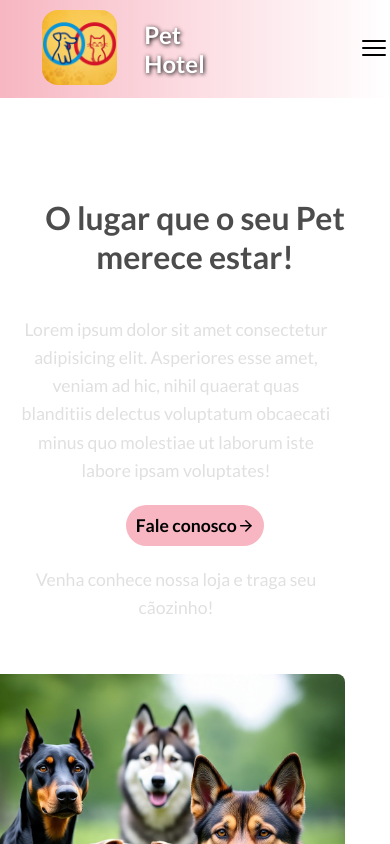
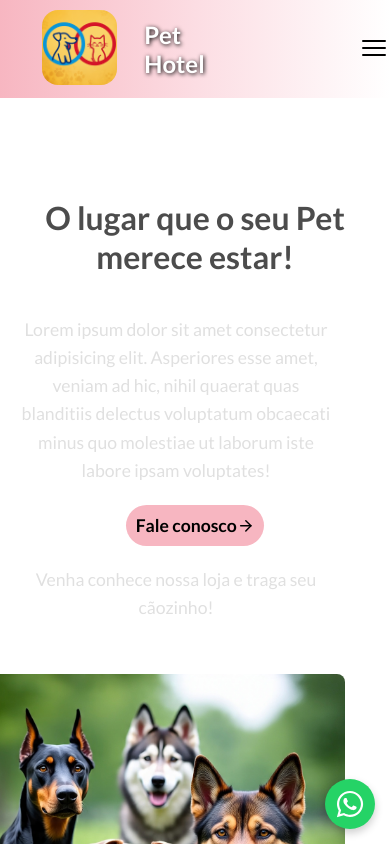
Before and after one commit to Balbino-JS/land-pet, a React (Vite) app in the folder land-pet/: page / in a window 390 px wide. Shown: the top 844 px of the page. Built offline with nearby package versions, Linux system fonts and the light colour scheme.

Commit message:
Adicionei o botão de Whatsapp flutuante.

```diff
--- a/land-pet/package.json
+++ b/land-pet/package.json
@@ -20,6 +20,7 @@
     "@mui/material": "^7.3.1",
     "react": "^19.1.1",
     "react-dom": "^19.1.1",
+    "react-floating-button": "^1.1.1",
     "react-icons": "^5.5.0"
   },
   "devDependencies": {
--- a/land-pet/src/CSS/App.css
+++ b/land-pet/src/CSS/App.css
@@ -284,6 +284,55 @@ img:hover {
   color: #6a6a6a;
   font-size: 1.25rem;
   margin: 1.5rem 0rem;
+}
+
+/* ==== WHATSAPP ==== */
+.whats-float {
+  position: fixed;
+  bottom: 20px;
+  right: 20px;
+  z-index: 9999;
+}
+
+/* Link e ícone do WhatsApp */
+.whats-float a {
+  display: flex;
+  justify-content: center;
+  align-items: center;
+  width: 60px;
+  height: 60px;
+  background-color: #25d366; /* Cor oficial do WhatsApp */
+  color: #fff;
+  border-radius: 50%;
+  box-shadow: 0 4px 8px rgba(0, 0, 0, 0.2);
+  transition: transform 0.3s ease-in-out;
+}
+
+/* Efeito de hover para o botão */
+.whats-float a:hover {
+  transform: scale(1.1); /* Efeito de zoom */
+}
+
+/* Estilização do ícone */
+.whats-float a svg {
+  font-size: 36px;
+}
+
+/* Media Query para responsividade em telas menores (smartphones) */
+@media (max-width: 768px) {
+  .whats-float {
+    bottom: 15px;
+    right: 15px;
+  }
+
+  .whats-float a {
+    width: 50px;
+    height: 50px;
+  }
+
+  .whats-float a svg {
+    font-size: 30px;
+  }
 }
 
 /* ==== ABOUT ==== */
@@ -574,7 +623,7 @@ img:hover {
 .footer {
   text-align: center;
   padding: 20px;
-  background: #f9f9f9; /* fundo leve */
+  background: linear-gradient(to right, #f7b6c1, #fcdde3, #ffffff);
 }
 
 .footer-title {
--- /dev/null
+++ b/land-pet/src/componentes/Whats.jsx
@@ -0,0 +1,19 @@
+import { useState } from "react";
+import "../CSS/App.css";
+import { FaWhatsapp } from "react-icons/fa";
+
+function Whats() {
+  return (
+    <div className="whats-float">
+      <a
+        href="https://www.youtube.com/shorts/U5UqkSEnKC8/shorts/U5UqkSEnKC8/shorts/XMwDBJ1SBQA"
+        target="_blank"
+        rel="noreferrer"
+      >
+        <FaWhatsapp />
+      </a>
+    </div>
+  );
+}
+
+export default Whats;
--- a/land-pet/src/main.jsx
+++ b/land-pet/src/main.jsx
@@ -9,6 +9,7 @@ import Info1 from './componentes/Info1.jsx';
 import Info2 from './componentes/Info2.jsx';
 import Work from './componentes/work.jsx';
 import Footer from './componentes/Footer.jsx';
+import Whats from './componentes/Whats.jsx';
 
 
 
@@ -18,6 +19,7 @@ createRoot(document.getElementById('root')).render(
     <App />
     <Navbar />
     <Home />
+    <Whats />
     <Info1 />
     <Info2 />
     <Work />
```
Also changed, not shown: 1 other file (tests, documents, lock files or other folders).
